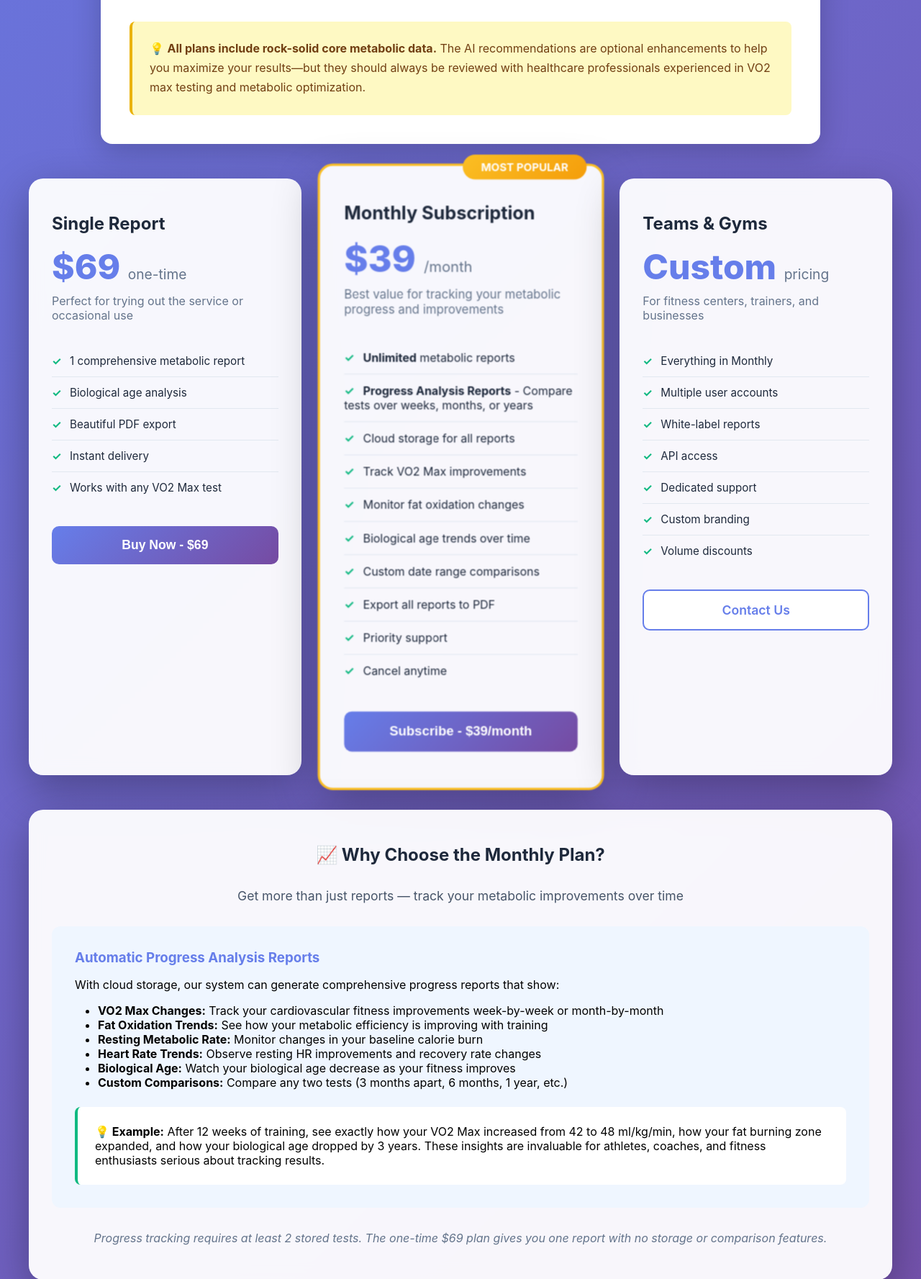
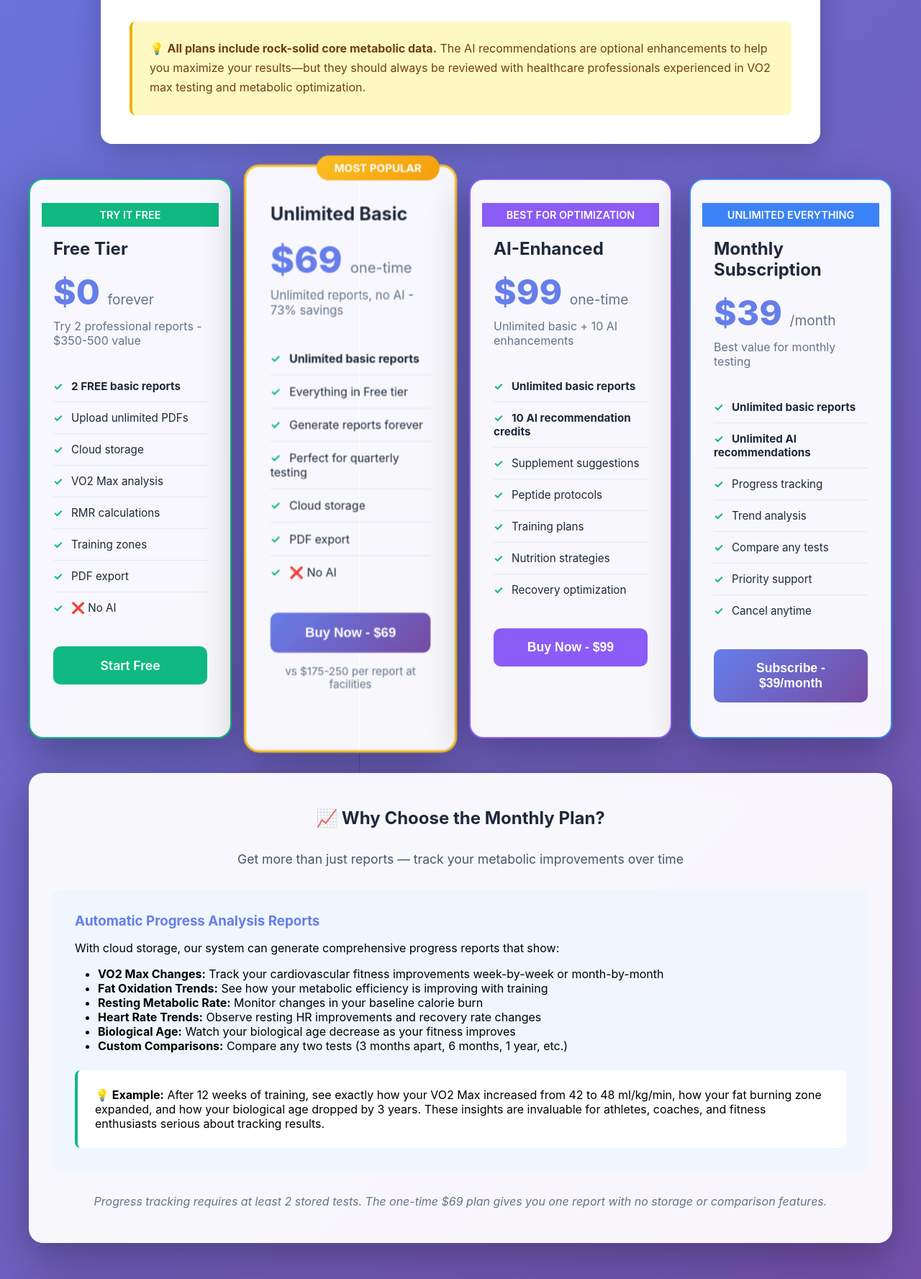
Before and after one commit to mgentry11/metabomaxpro1, a Flask app: page /pricing in a window 1280 px wide. Shown: the part 1075-2852 px from the top of the page at 72% size. Run offline with Flask 3, Linux system fonts and the light colour scheme.

Commit message:
Update landing and pricing pages for new '2 FREE reports' model
Landing Page Changes:
- Updated hero: "Try 2 FREE Professional Reports - Facilities Charge $175-250 Each"
- Added value proposition section with 3-tier pricing preview
- Emphasized $350-500 free value
- Changed CTA to "Get Your 2 FREE Reports"

Pricing Page Changes:
- Restructured to 4-tier model:
  * FREE: 2 basic reports ($0)
  * Unlimited Basic: Unlimited reports, no AI ($69)
  * AI-Enhanced: Unlimited + 10 AI credits ($99)
  * Monthly Subscription: Everything unlimited ($39/mo)
- Added badge labels (MOST POPULAR, BEST FOR OPTIMIZATION, etc.)
- Emphasized savings vs facilities (73% less)
- Clear distinction between AI and non-AI tiers

Messaging Focus:
- "2 FREE reports to start" (no credit card required)
- Facilities charge $175-250, we give it FREE
- Upgrade when ready: $69 unlimited or $99 with AI
- Perfect balance of acquisition + monetization

🤖 Generated with [Claude Code](https://claude.com/claude-code)

Co-Authored-By: Claude <noreply@anthropic.com>

```diff
--- a/templates/pricing.html
+++ b/templates/pricing.html
@@ -290,67 +290,97 @@
             </div>
         </div>
 
-        <div class="pricing-grid">
-            <!-- One-Time Plan -->
-            <div class="pricing-card">
-                <div class="plan-name">Single Report</div>
+        <div style="display: grid; grid-template-columns: repeat(4, 1fr); gap: 1.5rem; margin-bottom: 3rem;">
+            <!-- FREE Tier -->
+            <div class="pricing-card" style="background: rgba(255, 255, 255, 0.95); border: 2px solid #10b981;">
+                <div style="background: #10b981; color: white; padding: 0.5rem; text-align: center; font-weight: 600; font-size: 0.9rem; margin: -1rem -1rem 1rem -1rem;">
+                    TRY IT FREE
+                </div>
+                <div class="plan-name">Free Tier</div>
+                <div class="plan-price">
+                    $0
+                    <small>forever</small>
+                </div>
+                <div class="plan-description">Try 2 professional reports - $350-500 value</div>
+                <ul class="features-list">
+                    <li><strong>2 FREE basic reports</strong></li>
+                    <li>Upload unlimited PDFs</li>
+                    <li>Cloud storage</li>
+                    <li>VO2 Max analysis</li>
+                    <li>RMR calculations</li>
+                    <li>Training zones</li>
+                    <li>PDF export</li>
+                    <li>❌ No AI</li>
+                </ul>
+                <a href="{{ url_for('register') }}" class="btn" style="background: #10b981;">Start Free</a>
+            </div>
+
+            <!-- $69 Unlimited Basic -->
+            <div class="pricing-card popular">
+                <div class="popular-badge">MOST POPULAR</div>
+                <div class="plan-name">Unlimited Basic</div>
                 <div class="plan-price">
                     $69
                     <small>one-time</small>
                 </div>
-                <div class="plan-description">Perfect for trying out the service or occasional use</div>
+                <div class="plan-description">Unlimited reports, no AI - 73% savings</div>
                 <ul class="features-list">
-                    <li>1 comprehensive metabolic report</li>
-                    <li>Biological age analysis</li>
-                    <li>Beautiful PDF export</li>
-                    <li>Instant delivery</li>
-                    <li>Works with any VO2 Max test</li>
+                    <li><strong>Unlimited basic reports</strong></li>
+                    <li>Everything in Free tier</li>
+                    <li>Generate reports forever</li>
+                    <li>Perfect for quarterly testing</li>
+                    <li>Cloud storage</li>
+                    <li>PDF export</li>
+                    <li>❌ No AI</li>
                 </ul>
-                <button class="btn" onclick="handlePurchase('one_time')">Buy Now - $69</button>
+                <button class="btn" onclick="handlePurchase('unlimited_basic')">Buy Now - $69</button>
+                <p style="text-align: center; margin-top: 1rem; font-size: 0.9rem; color: #64748b;">vs $175-250 per report at facilities</p>
             </div>
 
-            <!-- Monthly Subscription -->
-            <div class="pricing-card popular">
-                <div class="popular-badge">MOST POPULAR</div>
+            <!-- $99 AI-Enhanced -->
+            <div class="pricing-card" style="border: 2px solid #8b5cf6;">
+                <div style="background: #8b5cf6; color: white; padding: 0.5rem; text-align: center; font-weight: 600; font-size: 0.9rem; margin: -1rem -1rem 1rem -1rem;">
+                    BEST FOR OPTIMIZATION
+                </div>
+                <div class="plan-name">AI-Enhanced</div>
+                <div class="plan-price">
+                    $99
+                    <small>one-time</small>
+                </div>
+                <div class="plan-description">Unlimited basic + 10 AI enhancements</div>
+                <ul class="features-list">
+                    <li><strong>Unlimited basic reports</strong></li>
+                    <li><strong>10 AI recommendation credits</strong></li>
+                    <li>Supplement suggestions</li>
+                    <li>Peptide protocols</li>
+                    <li>Training plans</li>
+                    <li>Nutrition strategies</li>
+                    <li>Recovery optimization</li>
+                </ul>
+                <button class="btn" onclick="handlePurchase('ai_package')" style="background: #8b5cf6;">Buy Now - $99</button>
+            </div>
+
+            <!-- $39/month Subscription -->
+            <div class="pricing-card" style="border: 2px solid #3b82f6;">
+                <div style="background: #3b82f6; color: white; padding: 0.5rem; text-align: center; font-weight: 600; font-size: 0.9rem; margin: -1rem -1rem 1rem -1rem;">
+                    UNLIMITED EVERYTHING
+                </div>
                 <div class="plan-name">Monthly Subscription</div>
                 <div class="plan-price">
                     $39
                     <small>/month</small>
                 </div>
-                <div class="plan-description">Best value for tracking your metabolic progress and improvements</div>
+                <div class="plan-description">Best value for monthly testing</div>
                 <ul class="features-list">
-                    <li><strong>Unlimited</strong> metabolic reports</li>
-                    <li><strong>Progress Analysis Reports</strong> - Compare tests over weeks, months, or years</li>
-                    <li>Cloud storage for all reports</li>
-                    <li>Track VO2 Max improvements</li>
-                    <li>Monitor fat oxidation changes</li>
-                    <li>Biological age trends over time</li>
-                    <li>Custom date range comparisons</li>
-                    <li>Export all reports to PDF</li>
+                    <li><strong>Unlimited basic reports</strong></li>
+                    <li><strong>Unlimited AI recommendations</strong></li>
+                    <li>Progress tracking</li>
+                    <li>Trend analysis</li>
+                    <li>Compare any tests</li>
                     <li>Priority support</li>
                     <li>Cancel anytime</li>
                 </ul>
                 <button class="btn" onclick="handlePurchase('subscription')">Subscribe - $39/month</button>
-            </div>
-
-            <!-- Enterprise (Future) -->
-            <div class="pricing-card">
-                <div class="plan-name">Teams & Gyms</div>
-                <div class="plan-price">
-                    Custom
-                    <small>pricing</small>
-                </div>
-                <div class="plan-description">For fitness centers, trainers, and businesses</div>
-                <ul class="features-list">
-                    <li>Everything in Monthly</li>
-                    <li>Multiple user accounts</li>
-                    <li>White-label reports</li>
-                    <li>API access</li>
-                    <li>Dedicated support</li>
-                    <li>Custom branding</li>
-                    <li>Volume discounts</li>
-                </ul>
-                <a href="mailto:support@metabomaxpro.com" class="btn btn-secondary">Contact Us</a>
             </div>
         </div>
 
```
Also changed, not shown: templates/landing.html (+45 -4 lines).
